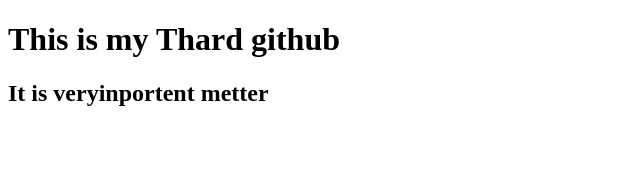
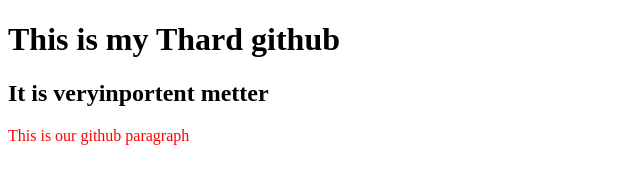
Before and after one commit to mdrafikulislam0727/my-thard-repo, a plain HTML site: page index.html in a window 1280 px wide. Shown: the whole page, without its empty margins (0-640 px from the left). Drawn offline with Linux system fonts and the light colour scheme.

Commit message:
style added

```diff
--- a/index.html
+++ b/index.html
@@ -5,10 +5,13 @@
     <meta http-equiv="X-UA-Compatible" content="IE=edge">
     <meta name="viewport" content="width=device-width, initial-scale=1.0">
     <title>My thard github repo</title>
+    <link rel="stylesheet" href="style.css">
 </head>
-        <h1>This is my Thard github</h1>
+
+
+<body>
+    <h1>This is my Thard github</h1>
         <h2>It is veryinportent metter</h2>
-<body>
-
+        <p>This is our github paragraph</p>
 </body>
 </html>
--- /dev/null
+++ b/style.css
@@ -0,0 +1,3 @@
+p{
+    color:red;
+}
```
